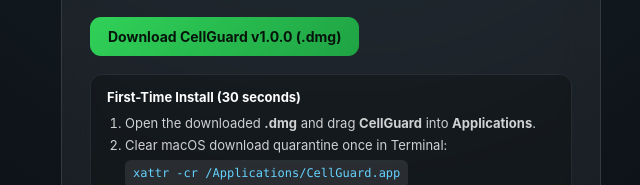
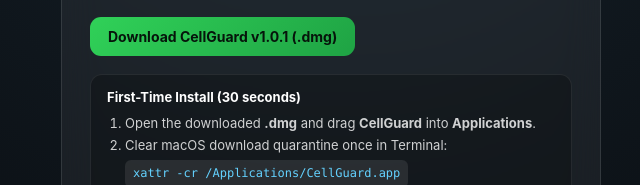
Before and after one commit to shakilhossain38/cellguard-web, a plain HTML site: page index.html in a window 1280 px wide. Shown: the part 328-513 px from the top of the page, 309-949 px from the left. Drawn offline with Linux system fonts and the light colour scheme.

Commit message:
Update download button to CellGuard v1.0.1

```diff
--- a/index.html
+++ b/index.html
@@ -81,7 +81,7 @@
     <span class="badge">macOS · Apple Silicon (M1–M4)</span>
     <h1>CellGuard</h1>
     <p>Protect your MacBook battery health with custom lower/upper charge limits, native AC pass-through holding, low-battery alerts, automatic Battery Saving Mode, and built-in one-click updates.</p>
-    <a class="btn" href="https://github.com/shakilhossain38/cellguard-web/releases/latest/download/CellGuard-1.0.0-AppleSilicon.dmg">Download CellGuard v1.0.0 (.dmg)</a>
+    <a class="btn" href="https://github.com/shakilhossain38/cellguard-web/releases/latest/download/CellGuard-1.0.1-AppleSilicon.dmg">Download CellGuard v1.0.1 (.dmg)</a>
     <div class="steps">
       <h2>First-Time Install (30 seconds)</h2>
       <ol>
```
